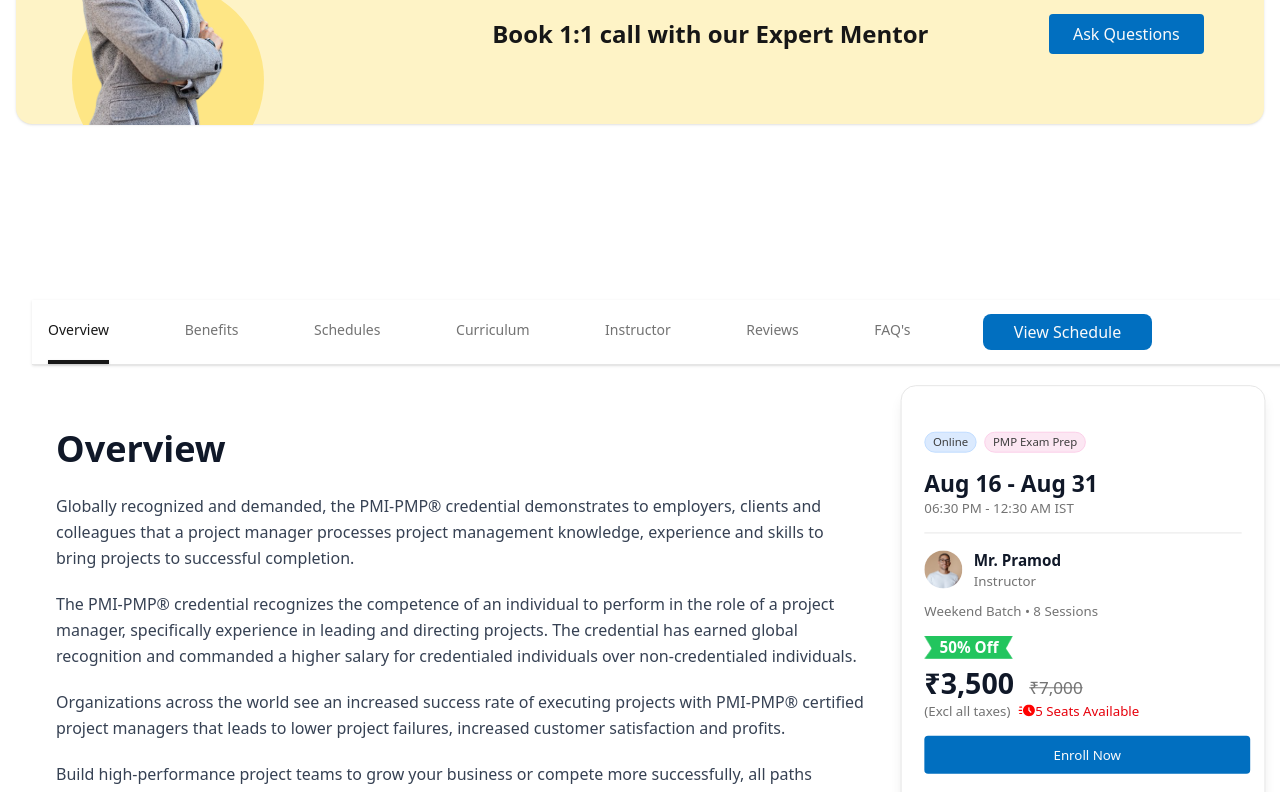
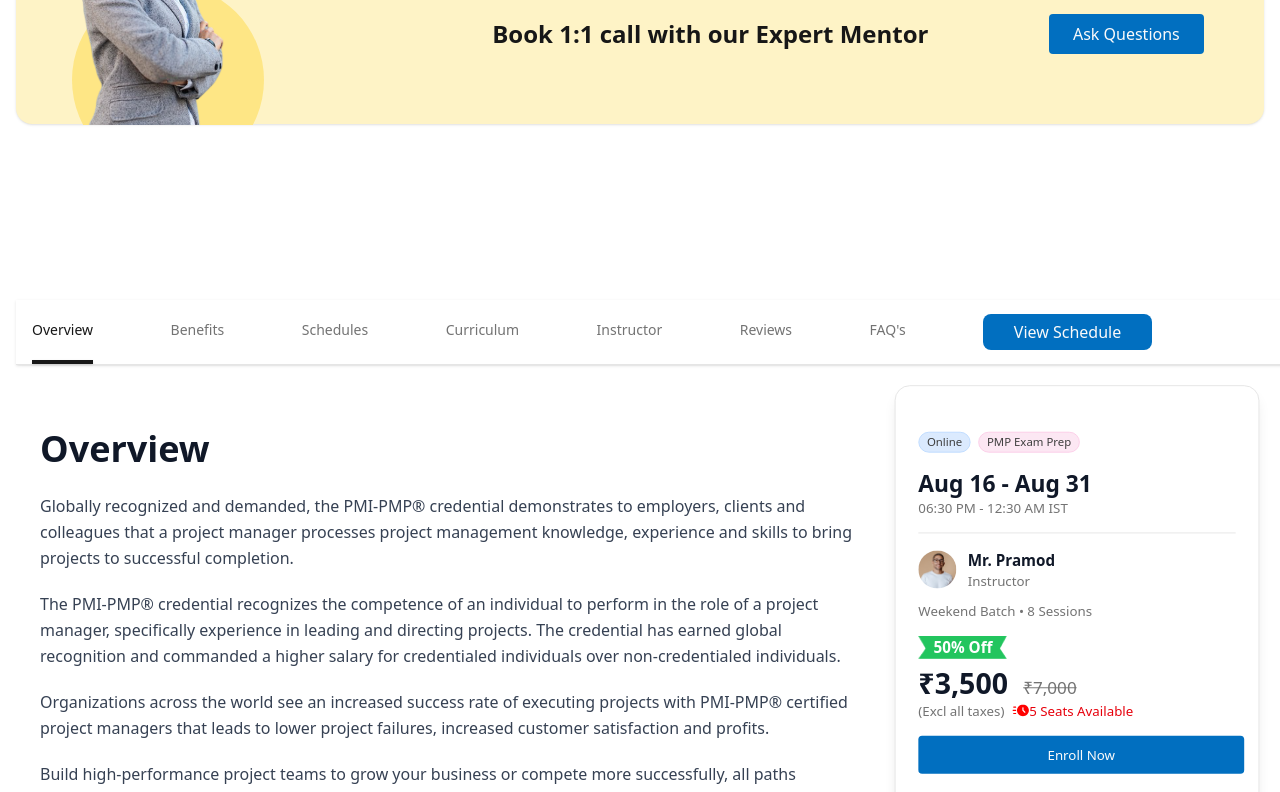
Before and after one commit to shoubhikdas123/ACEPRO, a Next.js app in the folder acepro/: page / in a window 1280 px wide. Shown: the part 2577-3369 px from the top of the page. Built offline with nearby package versions, Linux system fonts and the light colour scheme.

Commit message:
responsive sidebar

```diff
--- a/acepro/app/page.tsx
+++ b/acepro/app/page.tsx
@@ -27,24 +27,31 @@
       <SliderSection />
       <AddonServices />
       <ExpertMentorCTA />
-      <div className="ml-4">
+      <div className="">
         <StickyCourseNav />
         <div className="w-full flex flex-col md:flex-row">
           <div className="w-full md:w-2/3 md:mr-2 md:ml-6">
             <OverviewSection />
             <TakeawaysSection />
+            {/* Mobile sidebar */}
+            <div className="block md:hidden mb-6">
+              <CourseSidebar />
+            </div>
             <BenefitsSection />
             <AceproEdgeSection />
-            <ScheduleCard/>
-            <CurriculumSection/>
+            <ScheduleCard />
+            <CurriculumSection />
             <CourseAudienceSection />
             <InstructorsSection />
           </div>
-          <div className="w-full md:w-1/3 md:mr-4 mt-8 md:mt-0"> <CourseSidebar /></div>
+          {/* Desktop sidebar */}
+          <div className="hidden md:block w-full md:w-1/3 md:mr-4 mt-8 md:mt-0">
+            <CourseSidebar />
+          </div>
         </div>
       </div>
       <CertificateSection />
-      <ClientLogosSection/>
+      <ClientLogosSection />
       <TestimonialsSection />
       <FaqSection />
       <TeamLevelUpCTA />
```
